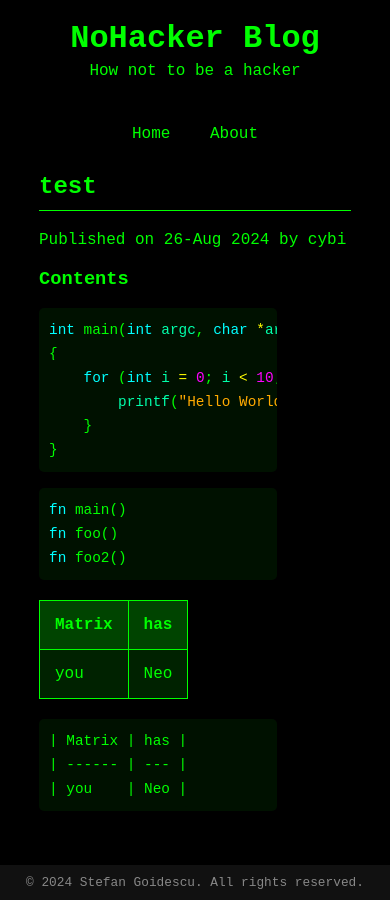
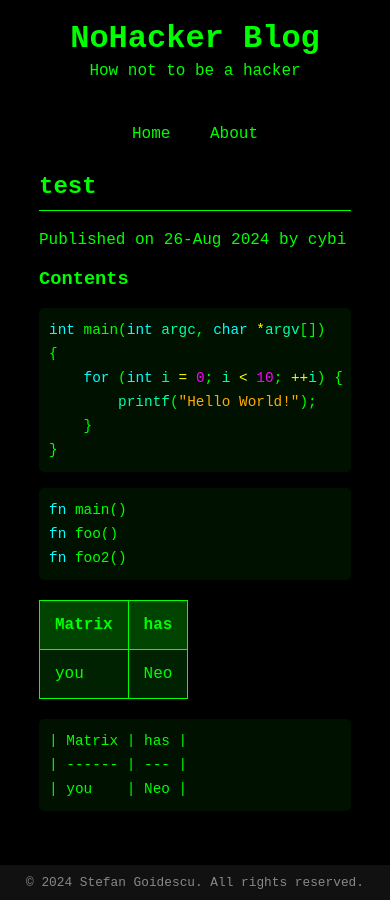
Before and after one commit to nohackerblog/nohackerblog.github.io, a Jekyll site: the page built from posts/nopost.md, in a window 390 px wide. Built offline with Jekyll 4.4.1, drawn with Linux system fonts in a browser that asks for light colours.

Commit message:
fix for small screen

```diff
--- a/assets/style.css
+++ b/assets/style.css
@@ -222,5 +222,10 @@ pre {
     border-radius: 5px;
     overflow-x: auto;
     max-width: 70%;
-    /*    margin: 20px auto;*/
 }
+
+@media only screen and (max-width: 600px) {
+    pre {
+        max-width: 100%;
+    }
+}
```
Also changed, not shown: 2 other files.
